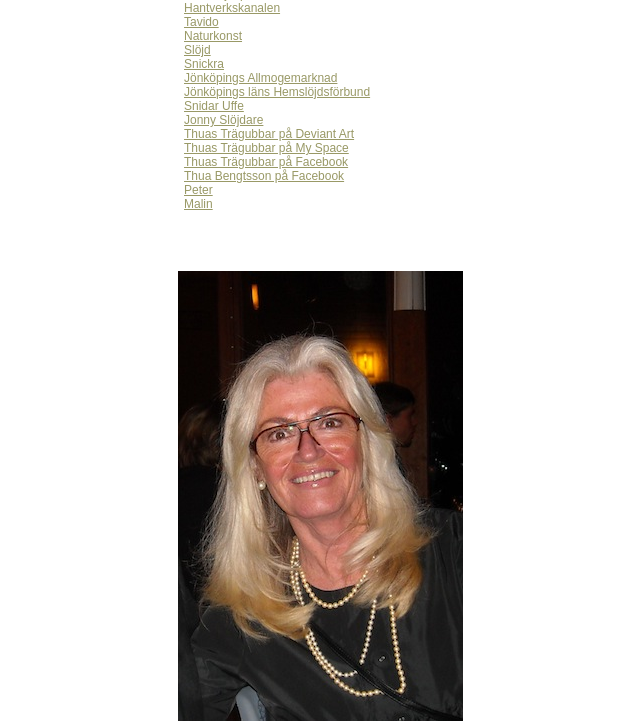
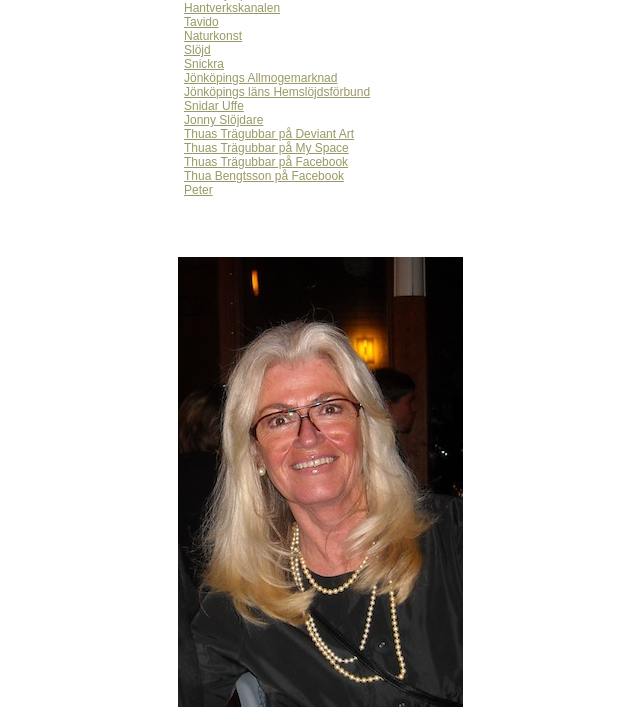
Before and after one commit to peterbe/django-thuawood, a Django app: page /lankar in a window 1280 px wide. Shown: the part 255-979 px from the top of the page, without its empty margins (166-806 px from the left). Run offline with Django 3.2, Linux system fonts and the light colour scheme; data that the repository does not hold is empty; parts of the project's set-up code (start-up, migrations or seed data) failed here and were passed over; some libraries are stand-ins or nearby versions.

Commit message:
change link

```diff
--- a/thuawood/busts/templates/busts/lankar.html
+++ b/thuawood/busts/templates/busts/lankar.html
@@ -43,8 +43,7 @@ Länkar
 <a href="http://www.myspace.com/thuawood" target="_blank">Thuas Tr&#228;gubbar p&#229; My  Space</a><br />
 <a href="http://www.facebook.com/home.php?sk=group_135585779825366&amp;ap=1" target="_blank">Thuas Tr&#228;gubbar p&#229; Facebook</a><br />
 <a href="http://www.facebook.com/profile.php?id=1284843481&amp;ref=nf" target="_blank">Thua Bengtsson p&#229; Facebook</a><br />
-<a href="http://www.peterbe.com" target="_blank">Peter</a><br />
-<a href="http://www.myspace.com/plask" target="_blank">Malin</a>
+<a href="https://www.peterbe.com" target="_blank">Peter</a><br />
 </div>
 <br /><br /><br />
 
```
